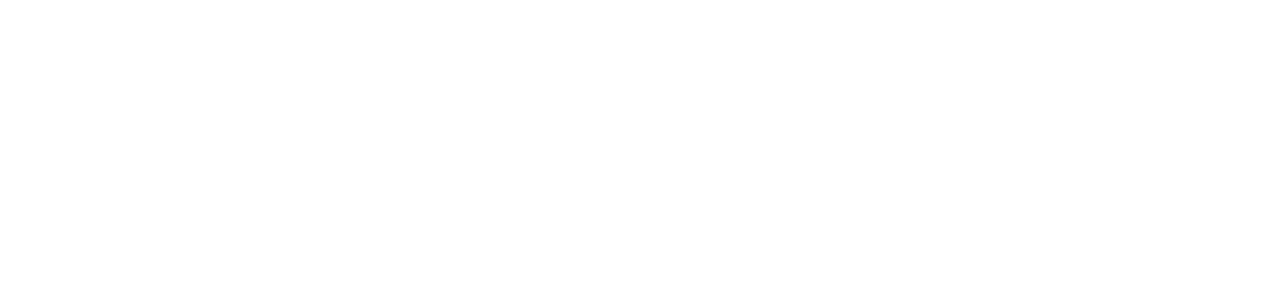
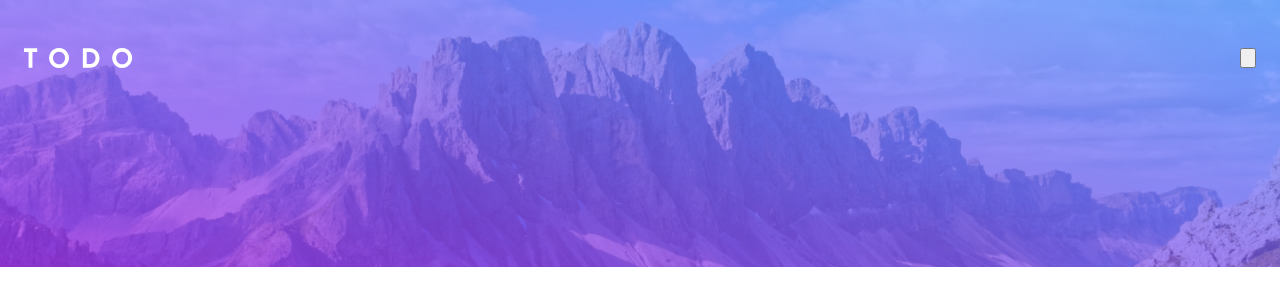
Before and after one commit to Gdzelishviliv/ToDo-N2, a plain HTML site: page todo.html in a window 1280 px wide. Drawn offline with Linux system fonts and the light colour scheme.

Commit message:
added background

```diff
--- a/style.css
+++ b/style.css
@@ -0,0 +1,25 @@
+*{
+    box-sizing: border-box;
+}
+body {
+    margin: 0px;
+    background:url(./photos/background.png);
+    width: 100%;
+    background-repeat:no-repeat;
+    background-size: cover;
+}
+
+.head{
+    display: flex;
+    justify-content: space-between;
+    padding-top: 48px;
+}
+.main-container{
+    padding-inline: 24px;
+}
+.header-name{
+    background: url(./photos/TODO\ mobile.svg);
+    background-repeat: no-repeat;
+    height: 20px;
+    width: 110px;
+}
--- a/todo.html
+++ b/todo.html
@@ -8,6 +8,13 @@
     <script defer src="./app.js"></script>
 </head>
 <body>
-
+    <div class="main-container">
+        <header>
+            <div class="head">
+                <span class="header-name"></span>
+                <button class="daynight-btn"></button>
+            </div>
+        </header>
+    </div>
 </body>
 </html>
```
Also changed, not shown: photos/TODO mobile.svg (added), photos/background.png (added), photos/night icn.svg (added).
